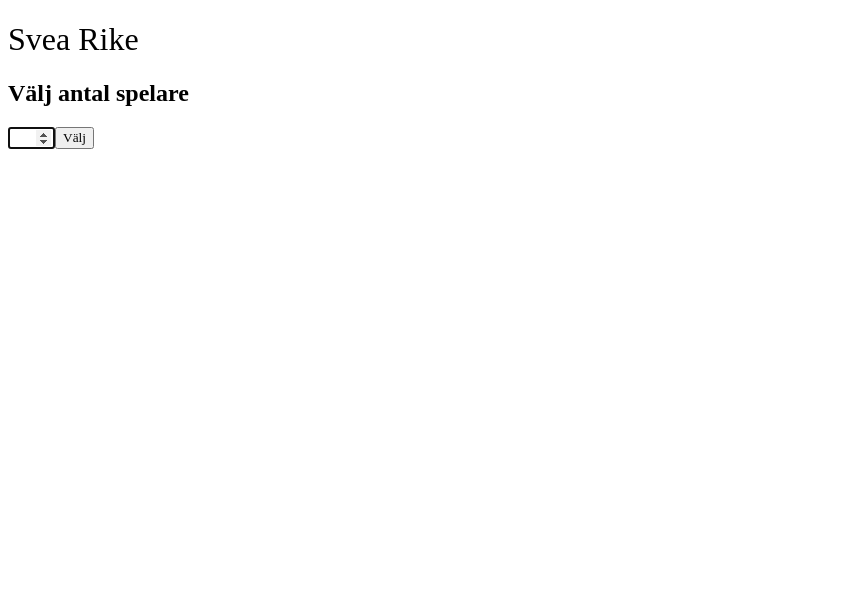
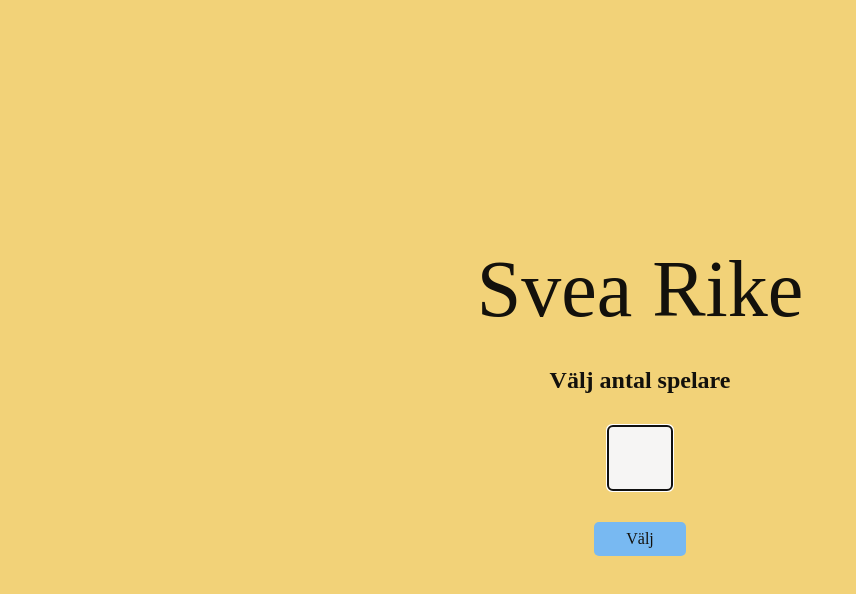
Before and after one commit to pernorin/svea-rike-randomizer, a React (Vite) app: page / in a window 1280 px wide. Shown: the top 594 px of the page, without its empty margins (0-856 px from the left). Built offline with nearby package versions, Linux system fonts and the light colour scheme; a web font is replaced by a local one.

Commit message:
Styling good enough

```diff
--- a/src/style/_colors.scss
+++ b/src/style/_colors.scss
@@ -2,6 +2,7 @@ $bg-color:hsl(44, 83%, 71%);
 $black:hsl(44, 22%, 6%);
 $white:hsl(44, 11%, 96%);
 $light:hsl(208, 82%, 71%);
+$light-darkened:hsl(208, 82%, 61%);
 $rich:hsl(207, 100%, 26%);
 $muted-light:hsl(44, 11%, 41%);
 $muted-dark:hsl(44, 22%, 23%);
--- a/src/style/index.scss
+++ b/src/style/index.scss
@@ -1,13 +1,91 @@
 @use './colors' as *;
 @use './fonts' as *;
 
+*,
+*::before,
+*::after {
+  margin: 0;
+  padding: 0;
+  box-sizing: border-box;
+  color: $black;
+}
+body {
+  background-color: $bg-color;
+}
+.container {
+  padding: 2rem;
+  height: 100vh;
+  height: 100dvh;
+  display: flex;
+  flex-direction: column;
+  align-items: center;
+  justify-content: center;
+  gap: 2rem;
+}
+h1 {
+  font-size: clamp(1rem, 10vw, 5rem);
+}
+button {
+  padding: 0.5rem 2rem;
+  font-size: 1rem;
+  background-color: $light;
+  border: none;
+  border-radius: 5px;
+  transition: 200ms;
 
-.hidden{
-  background-color: blue;
-  color: blue;
+  &:hover {
+    background-color: $light-darkened;
+  }
+}
+input {
+  background-color: $white;
+  height: 4rem;
+  width: 4rem;
+  border: none;
+  border-radius: 5px;
+  font-size: 1.5rem;
+  text-align: center;
+}
+input[type='number']::-webkit-inner-spin-button,
+input[type='number']::-webkit-outer-spin-button {
+  // opacity: 1;
+  -webkit-appearance: none;
+}
+input[type='number'] {
+  -moz-appearance: textfield;
+  appearance: textfield;
+}
 
-  img{
+//////////////
+.shields-area > div {
+  text-align: center;
+  position: relative;
+  margin-bottom: 5px;
+
+  p {
+
     position: relative;
     z-index: -10;
   }
+  img {
+    position: relative;
+    z-index: -10;
+  }
+  .shield-cover {
+    width: 60px;
+    // height: 60px;
+    height: calc(60px + 2rem);
+    border-radius: 5px;
+
+    position: absolute;
+    left: 63px;
+  }
 }
+
+
+
+.hidden {
+  .shield-cover {
+    background-color: $muted-dark;
+  }
+}
```
